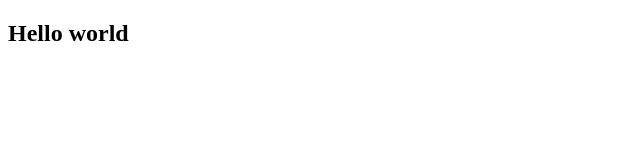
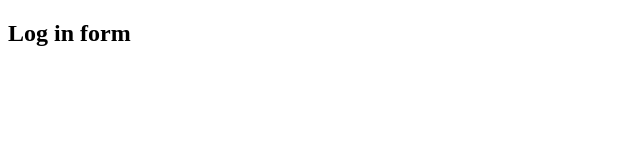
Before and after one commit to Dork-Retthy/retthy-hin, a plain HTML site: page index.html in a window 1280 px wide. Shown: the full height of the page, 0-640 px from the left. Drawn offline with Linux system fonts and the light colour scheme.

```diff
--- a/index.html
+++ b/index.html
@@ -6,6 +6,7 @@
     <title>Document</title>
 </head>
 <body>
-    <h2>Hello world</h2>
+    <h2>Log in form</h2>
+    <form action=""></form>
 </body>
 </html>
```
